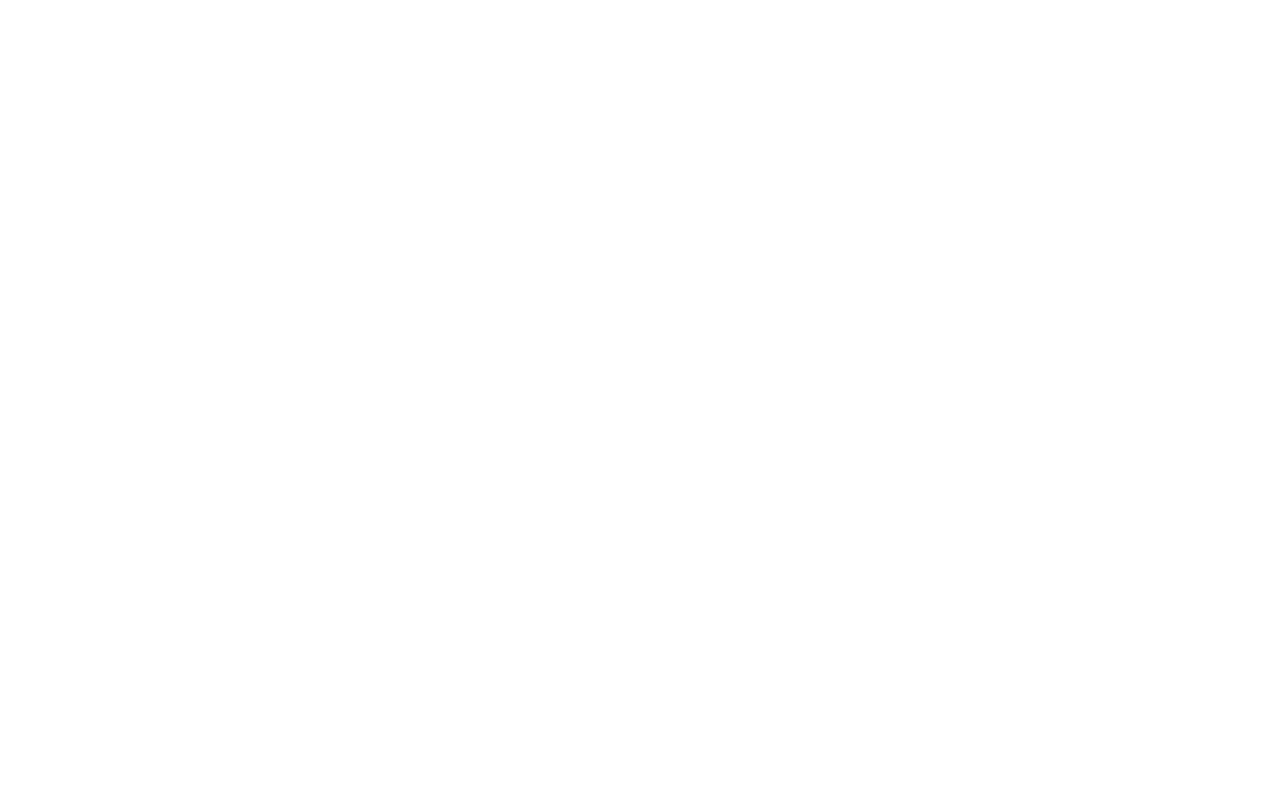
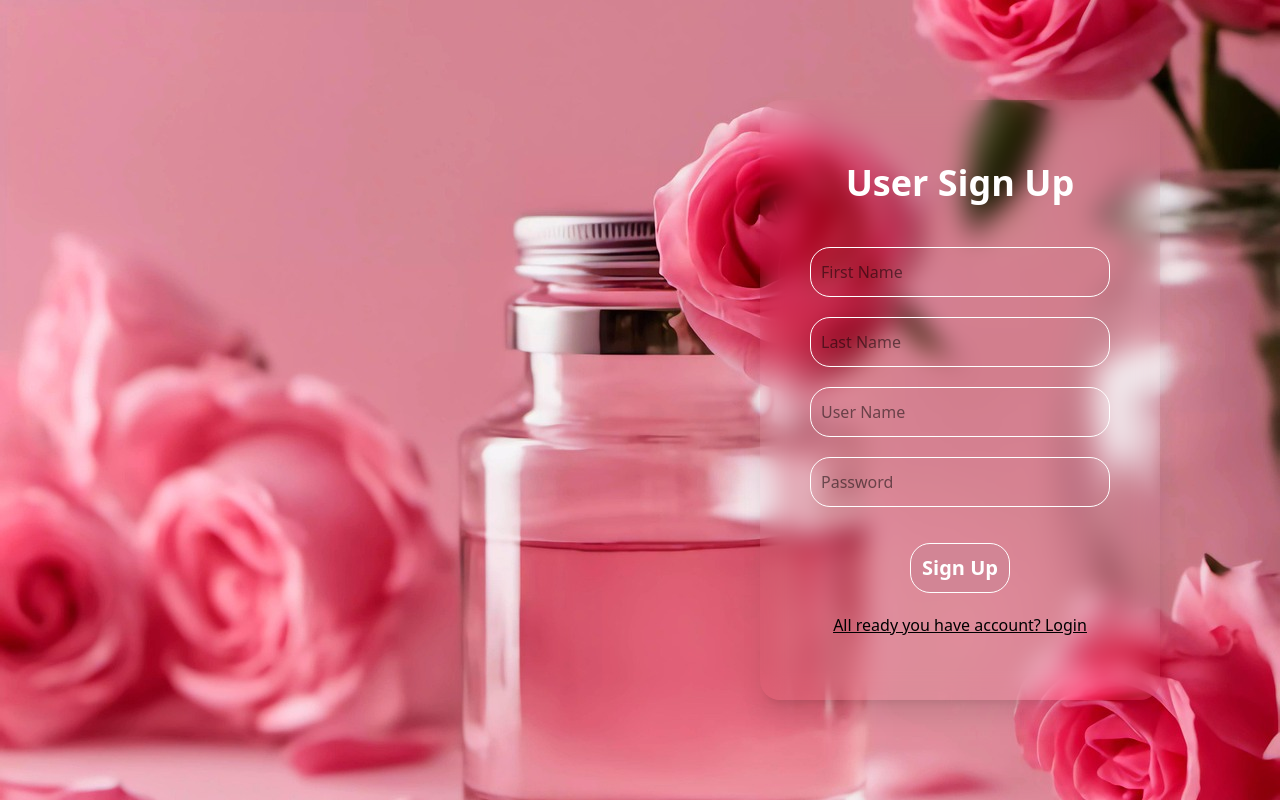
Before and after one commit to kaveeshagimhan/Cosmetic-E-commerce-platform, a React (Vite) app in the folder frontend/: page /signup in a window 1280 px wide. Before the commit this address had no page. Built offline with nearby package versions, Linux system fonts and the light colour scheme.

Commit message:
Add sign up page and connect to backend

```diff
--- a/frontend/src/App.jsx
+++ b/frontend/src/App.jsx
@@ -3,6 +3,7 @@ import Header from './components/header'
 import { BrowserRouter, Route, Routes } from 'react-router-dom'
 import LoginPage from './components/login'
 import { Toaster } from 'react-hot-toast'
+import SignUpPage from './components/signup'
 
 function App() {
 
@@ -12,6 +13,7 @@ function App() {
         <Toaster position='top-right'/>
         <Routes path = "/*">
           <Route path="/login" element={<LoginPage />} />
+          <Route path = "/signup" element={<SignUpPage />} />
 
         </Routes>
       </div>
--- /dev/null
+++ b/frontend/src/components/signup.jsx
@@ -0,0 +1,61 @@
+import axios from "axios";
+import { useState } from "react"
+import { toast } from 'react-hot-toast';
+import { Link, useNavigate } from "react-router-dom";
+
+
+
+export default function SignUpPage() {
+
+    const [firstName, setFirstName] = useState('');
+    const [lastName, setLastName] = useState('');
+    const [email, setEmail] = useState('');
+    const [password, setPassword] = useState('');
+    const navigate = useNavigate();
+
+    async function handleLogin(){
+        try{
+            const response = await axios.post(import.meta.env.VITE_BACKEND_URL+"/api/users/", {
+                firstName: firstName,
+                lastName: lastName,
+                email: email,
+                password : password
+            })
+            console.log(response);
+            if(response.data.massage=="Failed to create user"){
+                toast.error("Failed to create user, Please try again")
+            }else{
+                toast.success("Sign Up Successful")
+                navigate("/login");
+            }
+
+        }catch(e){
+            toast.error(e.response.data.message)
+        }
+
+    }
+
+    return(
+        <div className = "w-full h-screen bg-[url('/login.jpg')] bg-center bg-cover flex flex-row justify-evenly items-center" >
+            <div className = "w-[50%] h-full">
+
+            </div>
+            <div className = "w-[50%] h-full flex flex-col justify-center items-center">
+                <div className="w-[400px] h-[600px]  backdrop-blur-md rounded-[20px] shadow-xl flex flex-col justify-center items-center">
+                    <h1 className="text-white text-4xl font-bold mb-6">User Sign Up</h1>
+                    <input onChange={(e)=>{setFirstName(e.target.value)}} value={firstName} className="w-[300px] h-[50px] border border-white rounded-[20px] my-[20px] pl-[10px]" placeholder= "First Name" />
+                    <input onChange={(e)=>{setLastName(e.target.value)}} value={lastName} className="w-[300px] h-[50px] border border-white rounded-[20px] mb-[20px] pl-[10px]" placeholder= "Last Name" />
+                    <input onChange={(e)=>{setEmail(e.target.value)}} value={email} className="w-[300px] h-[50px] border border-white rounded-[20px] mb-[20px] pl-[10px]" placeholder="User Name"/>
+                    <input onChange={(e)=>{setPassword(e.target.value)}} value={password} type="password"className="w-[300px] h-[50px] border border-white rounded-[20px] mb-[20px] pl-[10px]" placeholder="Password"/>
+                    <button onClick={handleLogin} className="w-[100px] h-[50px] bg-[#D28595] rounded-[20px] border border-white text-white font-bold text-xl mt-4 my-[20px] cursor-pointer">Sign Up</button>
+                    <h1 className="text-black underline "><Link to="/login">All ready you have account? Login</Link></h1>
+
+
+
+                </div>
+
+            </div>
+
+        </div>
+    )
+}
```
Also changed, not shown: 1 other file (tests, documents, lock files or other folders).
